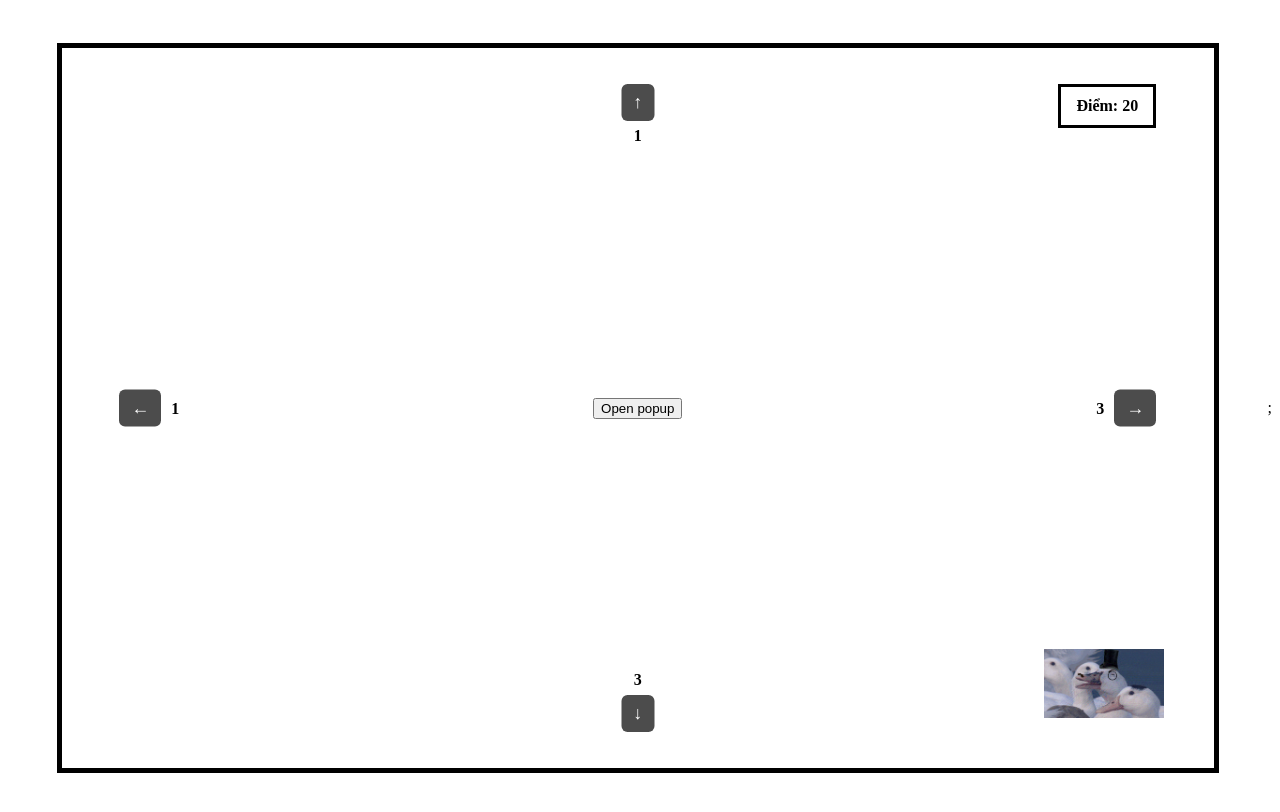
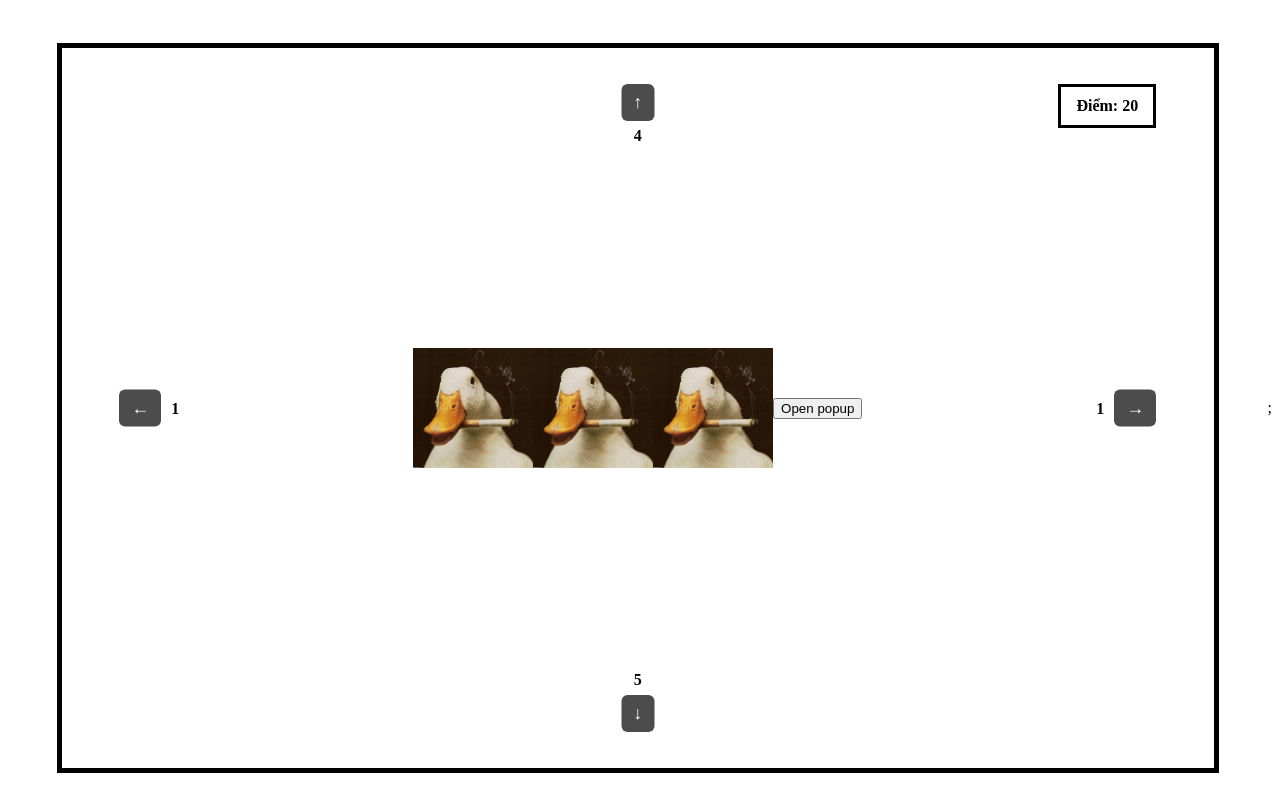
Before and after one commit to phuocminhbao/project-b, a React (Vite) app: page / in a window 1280 px wide. Shown: the top 812 px of the page. Built offline with nearby package versions, Linux system fonts and the light colour scheme.

Commit message:
Load map, NPC on progress

```diff
--- a/src/components/Popup/Popup.jsx
+++ b/src/components/Popup/Popup.jsx
@@ -1,7 +1,7 @@
 import "./Popup.css";
 import { useState, useEffect } from "react";
 
-const Popup = ({ image, text, choices, close, children }) => {
+const Popup = ({ image, text, choices, children }) => {
     const [displayText, setDisplayText] = useState("");
 
     // Typing effect
--- a/src/components/Room/Room.jsx
+++ b/src/components/Room/Room.jsx
@@ -1,7 +1,7 @@
 import "./Room.css";
 import Arrow from "../Arrow/Arrow";
 import Popup from "../Popup/Popup";
-import { use, useState } from "react";
+import { Children, use, useState } from "react";
 import InfoBox from "../InfoBox/InfoBox";
 import { mapData, MAX_LENGTH } from "../../data/map";
 import { FoxContext } from "../../context/fox/foxContext";
@@ -30,7 +30,7 @@ const Room = () => {
         col: 0,
     });
     const [isAnswered, setIsAnswered] = useState(false);
-    const [_, setFox] = use(FoxContext);
+    const [fox, setFox] = use(FoxContext);
     const { cost, event, items, npc, question } =
         mapData[posistion.row][posistion.col];
     const [popupData, setPopupData] = useState();
@@ -42,7 +42,16 @@ const Room = () => {
         });
         if (row >= MAX_LENGTH || col >= MAX_LENGTH || row < 0 || col < 0) {
             setPopupData({
-                text: getRandomElement(hitEndMessage),
+                text: `Ngõ cụt: ${getRandomElement(hitEndMessage)}`,
+                children: (
+                    <button
+                        onClick={() => {
+                            closePopup();
+                        }}
+                    >
+                        {"cái djtconmeeeee cuocdoi"}
+                    </button>
+                ),
             });
             return;
         }
@@ -54,9 +63,9 @@ const Room = () => {
 
     return (
         <div className="room">
-            {/* <img src={foxImg} alt="Cáo" className="fox" /> */}
-            {/* <img src={foxImg} alt="Cáo" className="fox" /> */}
-            {/* <img src={foxImg} alt="Cáo" className="fox" /> */}
+            <img src={fox.Avatar} alt="duck" className="fox" />
+            <img src={fox.Avatar} alt="fox" className="fox" />
+            <img src={fox.Avatar} alt="penquin" className="fox" />
 
             {["up", "down", "left", "right"].map((direction) => {
                 const [row, col] = getNextRoomPosition(direction, posistion);
@@ -80,13 +89,7 @@ const Room = () => {
                     text={popupData.text}
                     choices={popupData.choices}
                 >
-                    <button
-                        onClick={() => {
-                            closePopup();
-                        }}
-                    >
-                        {"cái djtconmeeeee cuocdoi"}
-                    </button>
+                    {popupData.children}
                 </Popup>
             )}
             <button
@@ -115,17 +118,31 @@ const Room = () => {
             >
                 Open popup
             </button>
+            {npc && (
                 <img
-                src={npc.avatar}
+                    src={npc.Avatar}
                     alt="npc"
                     className="npc"
                     onClick={() => {
-                    console.log("Npc ");
+                        setPopupData({
+                            image: npc.Avatar,
+                            text: npc.CurrentText,
+                            children: (
+                                <button
+                                    onClick={() => {
+                                        setPopupData((pre) => {
+                                            pre.text = npc.NextText;
+                                            return pre;
+                                        });
                                     }}
-                onMouseEnter={() => {
-                    console.log("hover");
+                                >
+                                    sủa tips dei
+                                </button>
+                            ),
+                        });
                     }}
                 />
+            )}
         </div>
     );
 };
--- a/src/data/map.js
+++ b/src/data/map.js
@@ -24,16 +24,15 @@ const mapData = [
 
 const loadMap = () => {
     for (let row = 0; row < MAX_LENGTH; row++) {
+        mapData[row] = [];
         for (let col = 0; col < MAX_LENGTH; col++) {
-            let ranNpc;
-            if (getRandomInt(1, 4) === 2) {
-                ranNpc = getRandomElement(npcCharacters);
-                added.npc[ranNpc.id] = true;
-            }
             mapData[row][col] = {
                 cost: getRandomInt(0, 9),
-                npc: ranNpc,
-                question: questions[0],
+                npc:
+                    getRandomInt(1, 4) === 2
+                        ? getRandomElement(npcCharacters)
+                        : undefined,
+                question: getRandomElement(questions),
                 event: undefined,
                 items: [],
             };
@@ -46,5 +45,5 @@ const reLoadMap = () => {
     added.questions = {};
     loadMap();
 };
-
+loadMap();
 export { mapData, MAX_LENGTH, reLoadMap };
--- a/src/data/npcCharacters.js
+++ b/src/data/npcCharacters.js
@@ -1,23 +1,14 @@
 import topHatDuck from "../assets/top-hat-duck.png";
 import coolDuck from "../assets/cool-duck.jpg";
+import { NPC } from "../model/NPC";
 
 export const npcCharacters = [
-    {
-        id: 1,
-        name: "top hat duck",
-        avatar: topHatDuck,
-        texts: [
-            "blabla blablablabla blablablabla",
-            "quack quackkkkkkkk quakkk",
-        ],
-    },
-    {
-        id: 2,
-        name: "cool duck",
-        avatar: coolDuck,
-        texts: [
-            "blabla blablablabla blablablabla",
-            "quack quackkkkkkkk quakkk",
-        ],
-    },
+    new NPC(1, "top hat duck", topHatDuck, [
+        "Ta cừi trên nỗi đau, ta khox dưới niềm",
+        "quack quackkkkkkkk quakkk",
+    ]),
+    new NPC(2, "cool duck", coolDuck, [
+        "blabla blablablabla blablablabla",
+        "quack quackkkkkkkk quakkk",
+    ]),
 ];
--- a/src/model/Fox.js
+++ b/src/model/Fox.js
@@ -1,11 +1,14 @@
+import animalstuck from "../assets/animalsduck.jpg";
 export class Fox {
     /**
      * @type {number}
      */
     #points;
+    #avatar;
 
     constructor() {
         this.#points = 20;
+        this.#avatar = animalstuck;
     }
 
     get Points() {
@@ -23,4 +26,8 @@ export class Fox {
     minusPoints(amount) {
         this.addPoints(-amount);
     }
+
+    get Avatar() {
+        return this.#avatar;
+    }
 }
--- /dev/null
+++ b/src/model/NPC.js
@@ -0,0 +1,35 @@
+export class NPC {
+    #id;
+    #name;
+    #avatar;
+    #texts;
+    #currentText;
+    constructor(id, name, avatar, texts) {
+        this.#id = id;
+        this.#name = name;
+        this.#avatar = avatar;
+        this.#texts = texts;
+        this.#currentText = 0;
+    }
+
+    get Name() {
+        return this.#name;
+    }
+
+    get Avatar() {
+        return this.#avatar;
+    }
+
+    get CurrentText() {
+        return this.#texts[this.#currentText];
+    }
+
+    get IsLastText() {
+        return this.#currentText === this.#texts.length - 1;
+    }
+
+    get NextText() {
+        this.#currentText = this.#currentText + 1;
+        return this.CurrentText;
+    }
+}
```
Lines whose indentation alone changed are shown as unchanged.
